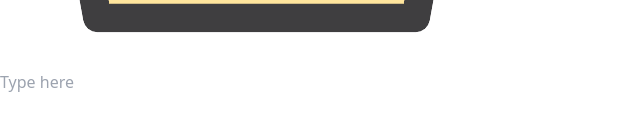
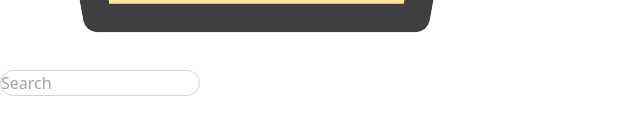
Before and after one commit to ArthurRibeiroHenrique/Ecommerce_project, a React app: page / in a window 1280 px wide. Shown: the part 442-576 px from the top of the page, without its empty margins (0-640 px from the left). Built offline with nearby package versions, Linux system fonts and the light colour scheme; the HTML template or start-up script is replaced by a standard one.

Commit message:
Added more lines of code and explanation of it

```diff
--- a/src/components/navbar/navbar.jsx
+++ b/src/components/navbar/navbar.jsx
@@ -13,8 +13,14 @@ const navbar = () => {
             </div>
             {/*Search Bar and Order Button will in this space*/}
             <div>
-                <div>
-                    <input type="text" placeholder='Type here' />
+                <div className='group'>
+                    {/*The meaning of the texts after the placeholder are: default width of 200px for the search bar. For small screen, 200px too and, when the user hover the search bar, its width will increase to 300px.
+
+                    To the second line of the Tailwind code, all the search bar will have a transition of 300ms when hovered, its borders will become rounded and its border will acquire the gray color, in a scale of 300.*/}
+                    {/*This is the button*/}
+                    <input type="text" placeholder='Search'
+                    className='w-[200px] sm:w-[200px] group-hover:w-[300px]
+                    transition-all duration-300 rounded-full border border-gray-300'/>
                 </div>
             </div>
         </div>
```
